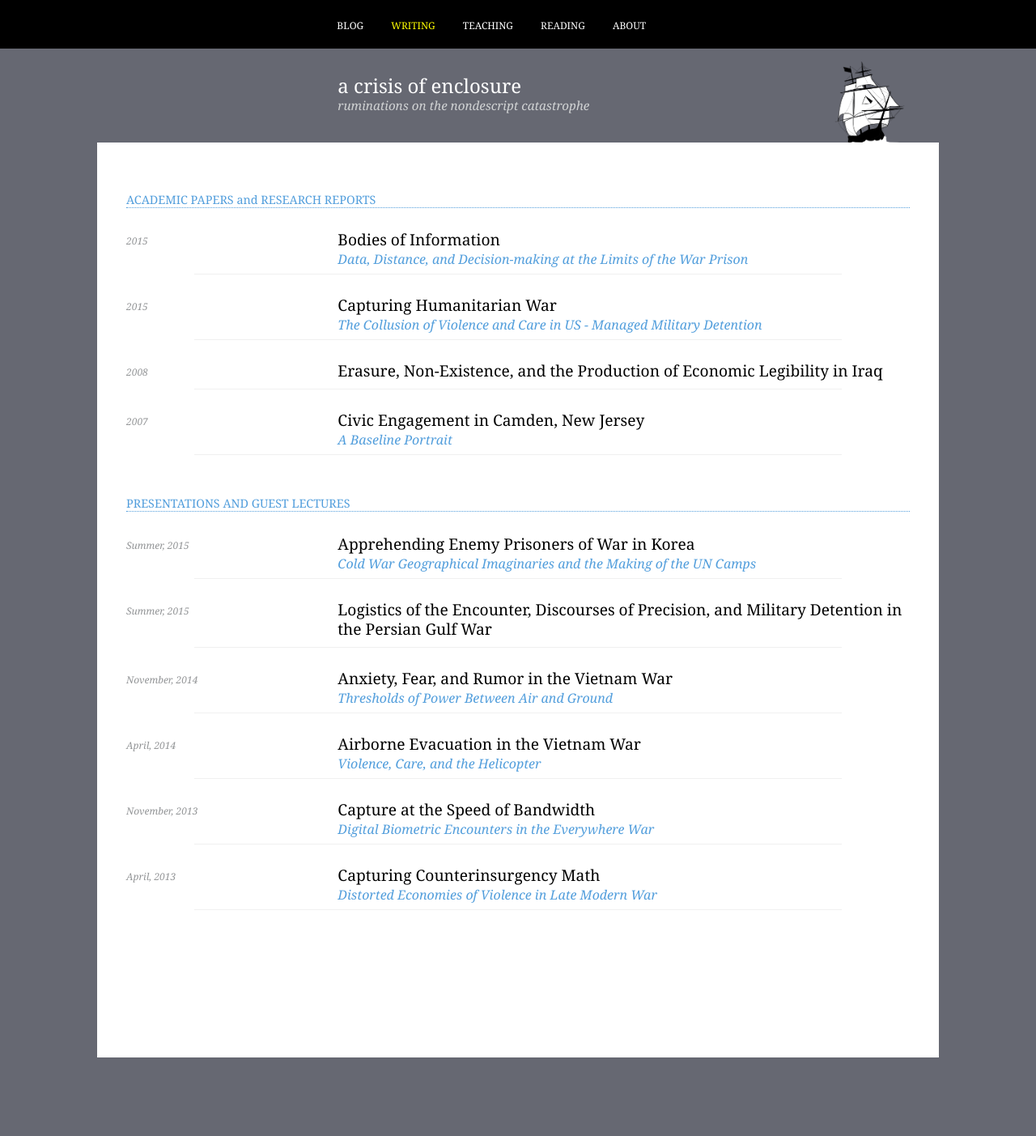
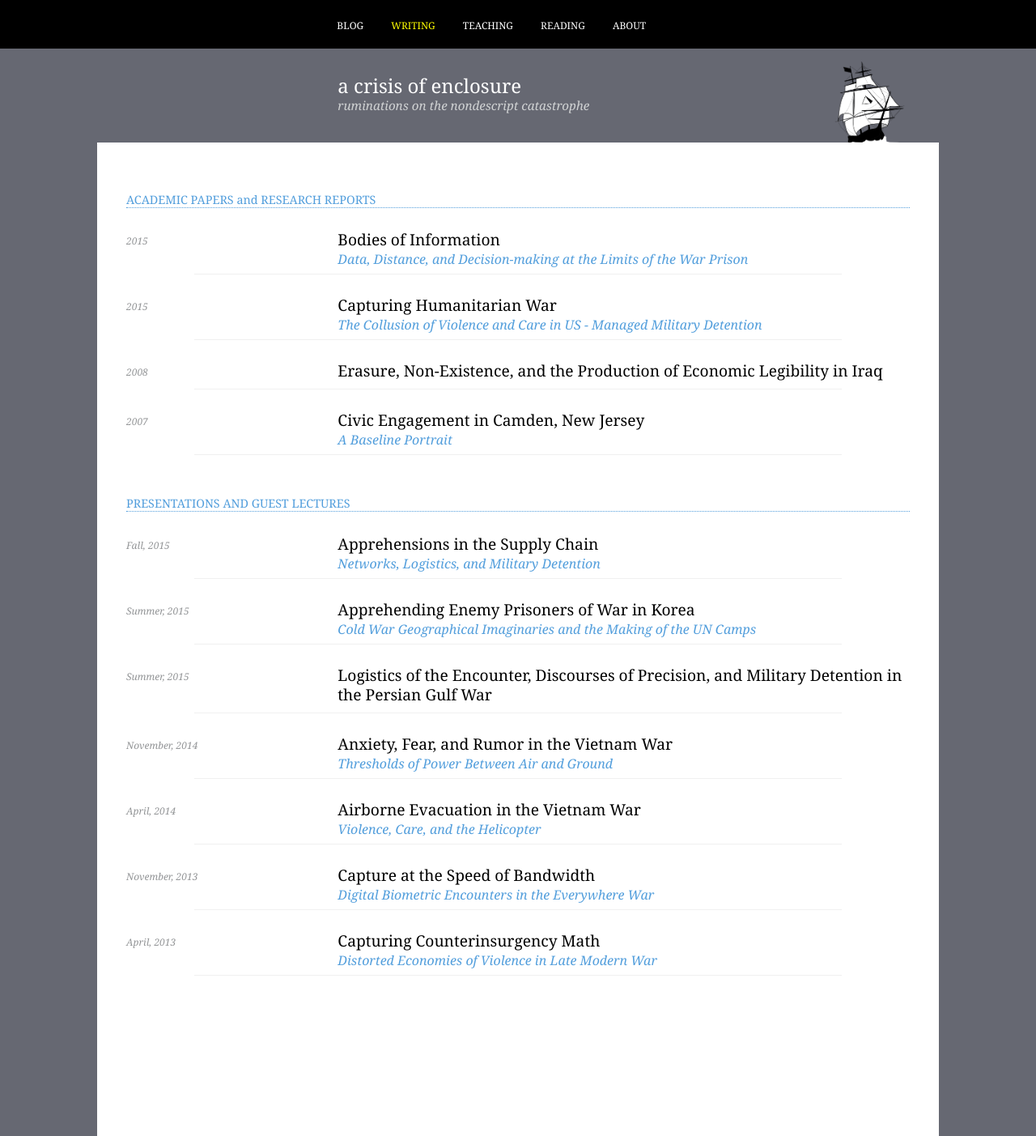
Before and after one commit to nisaface/nisaface.github.io, a Jekyll site: the page category/longform/index.html, which Jekyll copies as it is, in a window 1280 px wide. Shown: the whole page at 81% size. Built offline with Jekyll 4.4.1, drawn with Linux system fonts in a browser that asks for light colours; before the commit the page ends 1306 px from its top, so only the background shows below that.

```diff
--- a/category/longform/index.html
+++ b/category/longform/index.html
@@ -78,6 +78,14 @@
 
           <article class="post longform single">
             <header class="post-header">
+              <span class="post-meta"><time class="post-date">Fall, 2015</time></span>
+
+              <h1 class="post-title"><a href="/supply-chain/">Apprehensions in the Supply Chain</a></h1>
+              <h3 class="post-subtitle-writing">Networks, Logistics, and Military Detention</h3>
+              </header>
+
+          <article class="post longform single">
+            <header class="post-header">
               <span class="post-meta"><time class="post-date">Summer, 2015</time></span>
 
               <h1 class="post-title"><a href="/apprehending-enemy-prisoners/">Apprehending Enemy Prisoners of War in Korea</a></h1>
```
Also changed, not shown: _posts/2015-01-12-supply-chain.md (added, +12 -0 lines).
